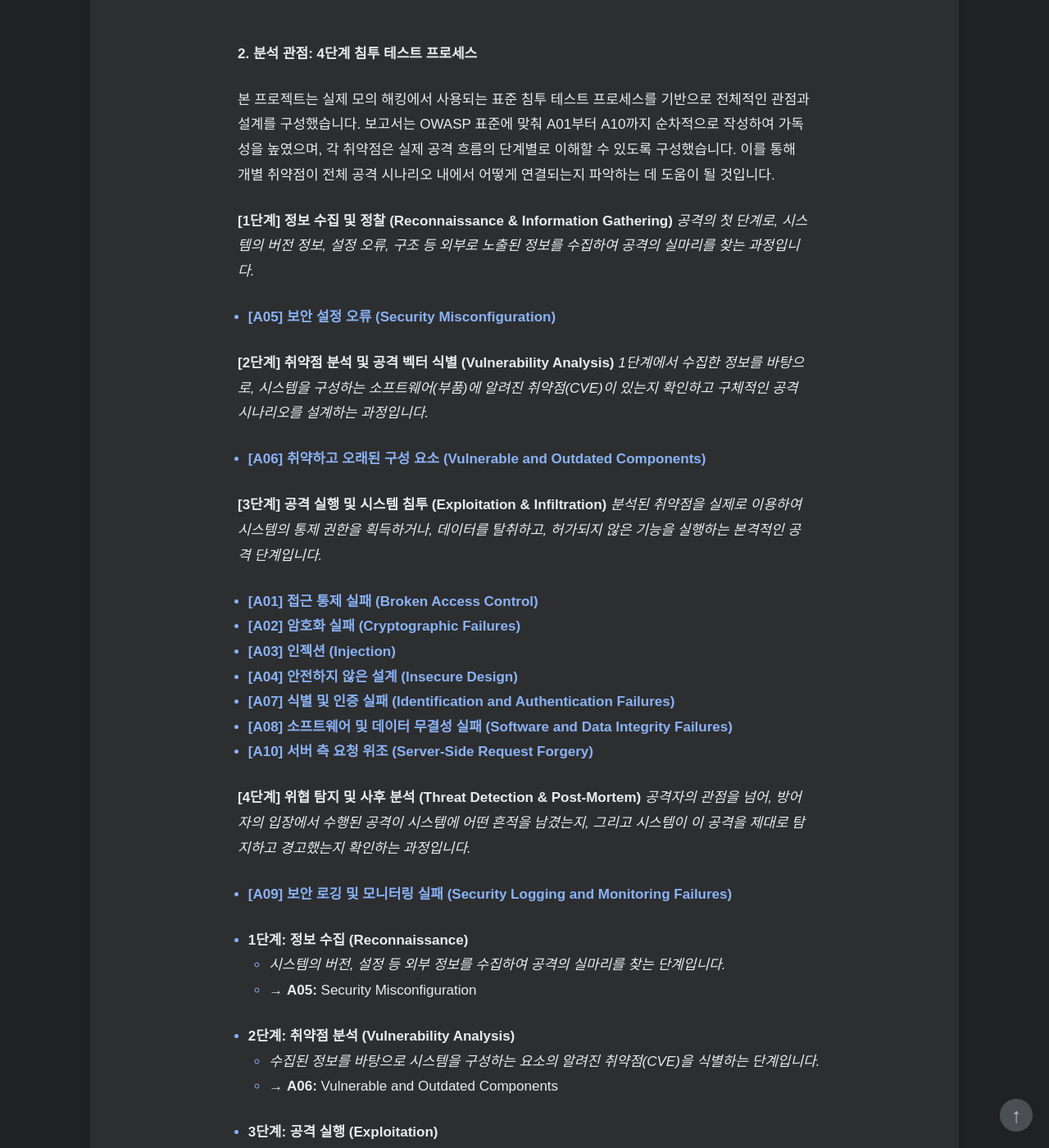
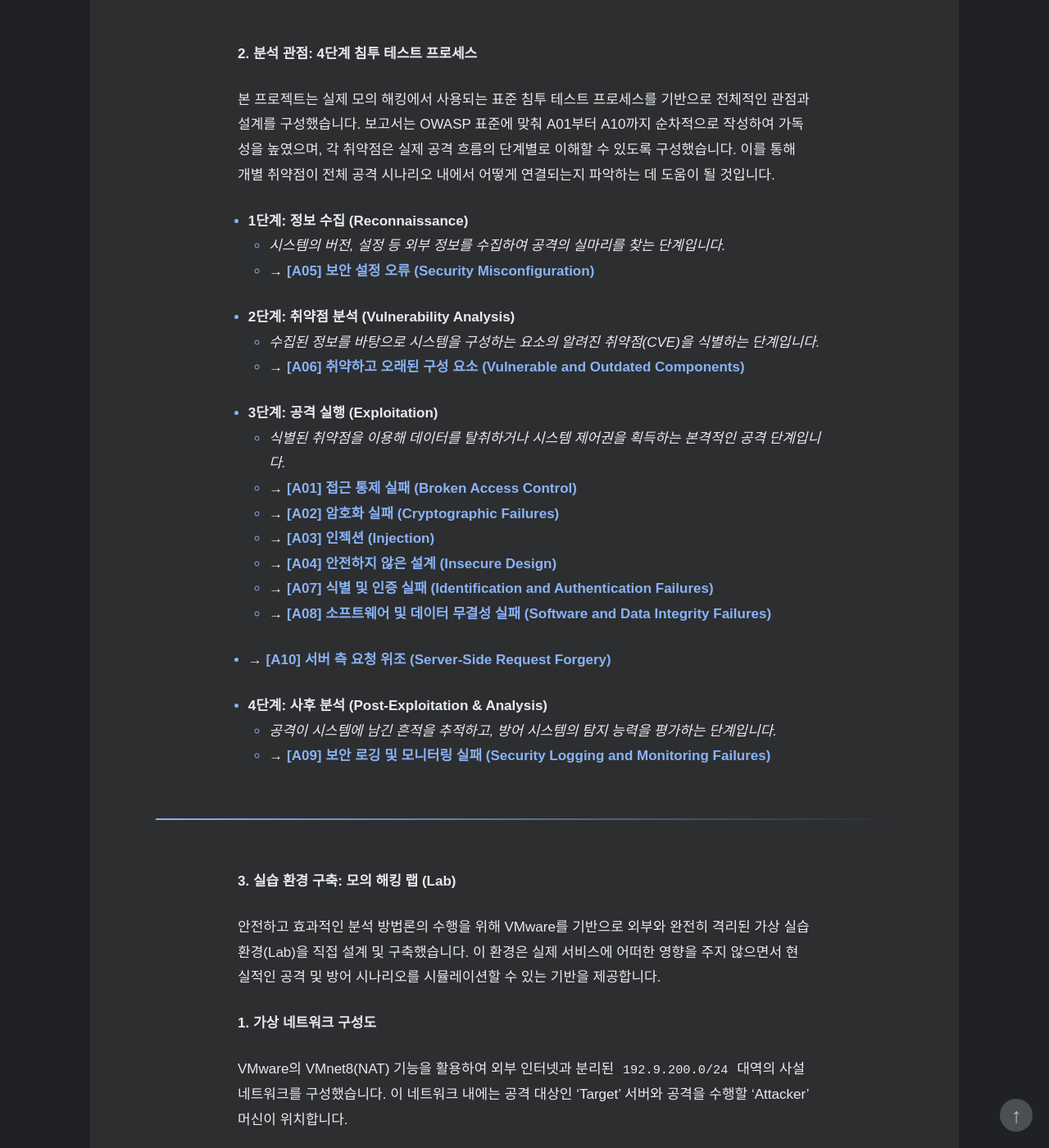
Before and after one commit to HamaP0/HamaP0.github.io, a Jekyll site: the page built from _posts/2025-08-24-A00_Practice Environment.md, in a window 1280 px wide and 1400 px high, scrolled down 686 px. Shown: the whole window at 82% size. Built offline with Jekyll 4.4.1, drawn with Linux system fonts in a browser that asks for light colours; some web fonts are replaced; some of the changed text lies outside the part shown.

Commit message:
Update 2025-08-24-A00_Practice Environment.md

```diff
--- a/_posts/2025-08-24-A00_Practice Environment.md
+++ b/_posts/2025-08-24-A00_Practice Environment.md
@@ -19,47 +19,28 @@
 
 본 프로젝트는 실제 모의 해킹에서 사용되는 표준 침투 테스트 프로세스를 기반으로 전체적인 관점과 설계를 구성했습니다. 보고서는 OWASP 표준에 맞춰 A01부터 A10까지 순차적으로 작성하여 가독성을 높였으며, 각 취약점은 실제 공격 흐름의 단계별로 이해할 수 있도록 구성했습니다. 이를 통해 개별 취약점이 전체 공격 시나리오 내에서 어떻게 연결되는지 파악하는 데 도움이 될 것입니다.
 
-**[1단계] 정보 수집 및 정찰 (Reconnaissance & Information Gathering)**
-*공격의 첫 단계로, 시스템의 버전 정보, 설정 오류, 구조 등 외부로 노출된 정보를 수집하여 공격의 실마리를 찾는 과정입니다.*
-
-*   **[[A05] 보안 설정 오류 (Security Misconfiguration)](/projects/owasp-top-10/2025-08-29-A05_Security-Misconfiguration.html)**
-
-**[2단계] 취약점 분석 및 공격 벡터 식별 (Vulnerability Analysis)**
-*1단계에서 수집한 정보를 바탕으로, 시스템을 구성하는 소프트웨어(부품)에 알려진 취약점(CVE)이 있는지 확인하고 구체적인 공격 시나리오를 설계하는 과정입니다.*
-
-*   **[[A06] 취약하고 오래된 구성 요소 (Vulnerable and Outdated Components)](/projects/owasp-top-10/2025/08/30/A06_Vulnerable-and-Outdated-Components.html)**
-
-**[3단계] 공격 실행 및 시스템 침투 (Exploitation & Infiltration)**
-*분석된 취약점을 실제로 이용하여 시스템의 통제 권한을 획득하거나, 데이터를 탈취하고, 허가되지 않은 기능을 실행하는 본격적인 공격 단계입니다.*
-
-*   **[[A01] 접근 통제 실패 (Broken Access Control)](/projects/owasp-top-10/2025/08/25/A01_Broken-Access-Control.html)**
-*   **[[A02] 암호화 실패 (Cryptographic Failures)](/projects/owasp-top-10/2025/08/26/A02_Cryptographic-Failures.html)**
-*   **[[A03] 인젝션 (Injection)](/projects/owasp-top-10/2025/08/27/A03_Injection.html)**
-*   **[[A04] 안전하지 않은 설계 (Insecure Design)](/projects/owasp-top-10/2025/08/28/A04_Insecure-Design.html)**
-*   **[[A07] 식별 및 인증 실패 (Identification and Authentication Failures)](/projects/owasp-top-10/2025/08/31/A07_Identification-and-Authentication-Failures.html)**
-*   **[[A08] 소프트웨어 및 데이터 무결성 실패 (Software and Data Integrity Failures)](/projects/owasp-top-10/2025/09/01/A08_Software-and-Data-Integrity-Failures.html)**
-*   **[[A10] 서버 측 요청 위조 (Server-Side Request Forgery)](/projects/owasp-top-10/2025/09/03/A10_Server-Side-Request-Forgery.html)**
-
-**[4단계] 위협 탐지 및 사후 분석 (Threat Detection & Post-Mortem)**
-*공격자의 관점을 넘어, 방어자의 입장에서 수행된 공격이 시스템에 어떤 흔적을 남겼는지, 그리고 시스템이 이 공격을 제대로 탐지하고 경고했는지 확인하는 과정입니다.*
-
-*   **[[A09] 보안 로깅 및 모니터링 실패 (Security Logging and Monitoring Failures)](/projects/owasp-top-10/2025/09/02/A09_Security-Logging-and-Monitoring-Failures.html)**
-
 *   **1단계: 정보 수집 (Reconnaissance)**
     *   *시스템의 버전, 설정 등 외부 정보를 수집하여 공격의 실마리를 찾는 단계입니다.*
-    *   → **A05:** Security Misconfiguration
+    *   → **[[A05] 보안 설정 오류 (Security Misconfiguration)](/projects/owasp-top-10/2025/08/29/A05_Security-Misconfiguration.html)**
 
 *   **2단계: 취약점 분석 (Vulnerability Analysis)**
     *   *수집된 정보를 바탕으로 시스템을 구성하는 요소의 알려진 취약점(CVE)을 식별하는 단계입니다.*
-    *   → **A06:** Vulnerable and Outdated Components
+    *   → **[[A06] 취약하고 오래된 구성 요소 (Vulnerable and Outdated Components)](/projects/owasp-top-10/2025/08/30/A06_Vulnerable-and-Outdated-Components.html)**
 
 *   **3단계: 공격 실행 (Exploitation)**
     *   *식별된 취약점을 이용해 데이터를 탈취하거나 시스템 제어권을 획득하는 본격적인 공격 단계입니다.*
-    *   → **A01, A02, A03, A04, A07, A08, A10**
+    *   → **[[A01] 접근 통제 실패 (Broken Access Control)](/projects/owasp-top-10/2025/08/25/A01_Broken-Access-Control.html)**
+    *   → **[[A02] 암호화 실패 (Cryptographic Failures)](/projects/owasp-top-10/2025/08/26/A02_Cryptographic-Failures.html)**
+    *   → **[[A03] 인젝션 (Injection)](/projects/owasp-top-10/2025/08/27/A03_Injection.html)**
+    *   → **[[A04] 안전하지 않은 설계 (Insecure Design)](/projects/owasp-top-10/2025/08/28/A04_Insecure-Design.html)**
+    *   → **[[A07] 식별 및 인증 실패 (Identification and Authentication Failures)](/projects/owasp-top-10/2025/08/31/A07_Identification-and-Authentication-Failures.html)**
+    *   → **[[A08] 소프트웨어 및 데이터 무결성 실패 (Software and Data Integrity Failures)](/projects/owasp-top-10/2025/09/01/A08_Software-and-Data-Integrity-Failures.html)**
+   *   → **[[A10] 서버 측 요청 위조 (Server-Side Request Forgery)](/projects/owasp-top-10/2025/09/03/A10_Server-Side-Request-Forgery.html)**
+
 
 *   **4단계: 사후 분석 (Post-Exploitation & Analysis)**
     *   *공격이 시스템에 남긴 흔적을 추적하고, 방어 시스템의 탐지 능력을 평가하는 단계입니다.*
-    *   → **A09:** Security Logging and Monitoring Failures
+    *   → **[[A09] 보안 로깅 및 모니터링 실패 (Security Logging and Monitoring Failures)](/projects/owasp-top-10/2025/09/02/A09_Security-Logging-and-Monitoring-Failures.html)**
 
 ---
 
```
